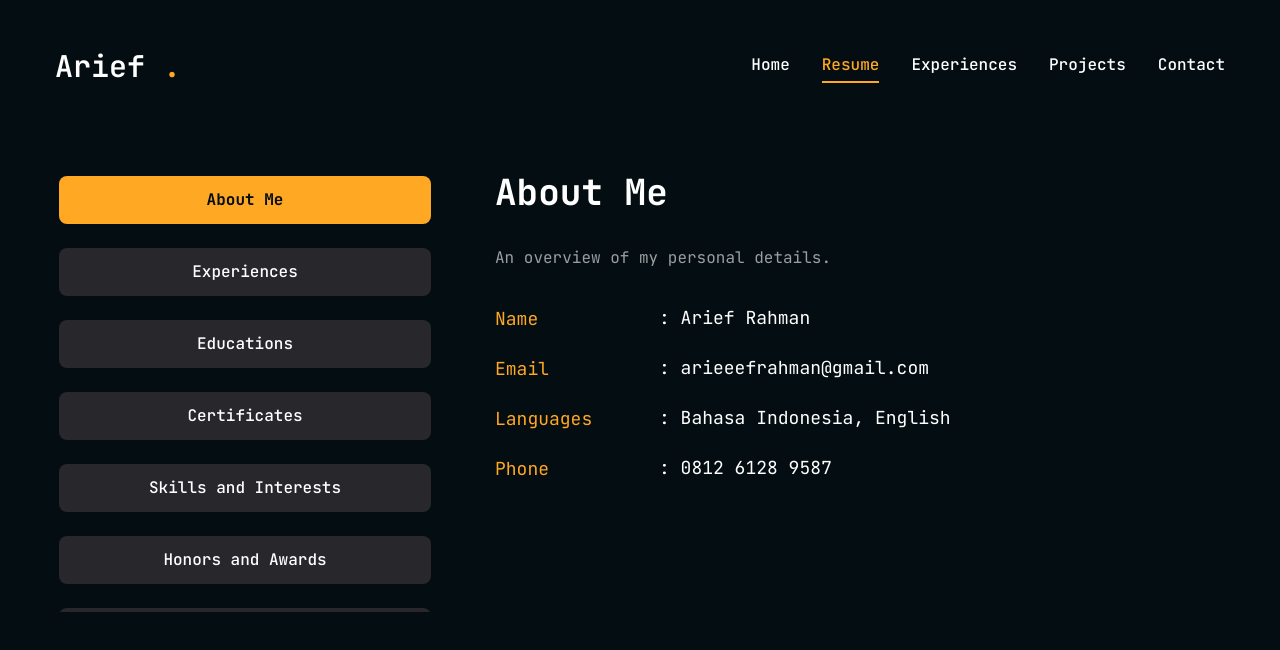
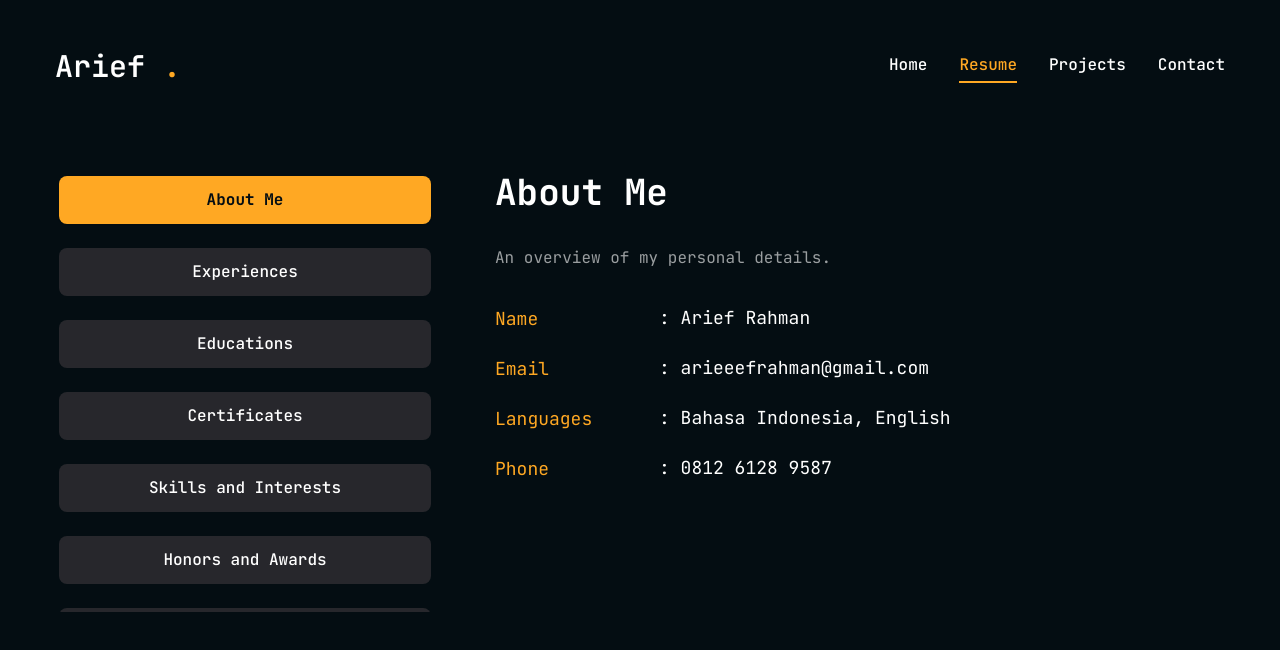
Before and after one commit to arieeefrahman/personal-website, a Next.js app: page /resume in a window 1280 px wide. Shown: the top 650 px of the page. Built offline with nearby package versions, Linux system fonts and the light colour scheme.

Commit message:
fix: delete experiences from navbar

```diff
--- a/app/experiences/page.jsx
+++ /dev/null
@@ -1,9 +0,0 @@
-import React from 'react'
-
-const Experiences = () => {
-  return (
-    <div className='container mx-auto'>Under Development...</div>
-  )
-}
-
-export default Experiences
--- a/components/MobileNavbar.jsx
+++ b/components/MobileNavbar.jsx
@@ -13,10 +13,6 @@ const links = [
     {
         name: 'resume',
         path: '/resume',
-    },
-    {
-        name: 'experiences',
-        path: '/experiences'
     },
     {
         name: 'projects',
--- a/components/Navbar.jsx
+++ b/components/Navbar.jsx
@@ -11,10 +11,6 @@ const links = [
     {
         name: 'resume',
         path: '/resume',
-    },
-    {
-        name: 'experiences',
-        path: '/experiences'
     },
     {
         name: 'projects',
```
